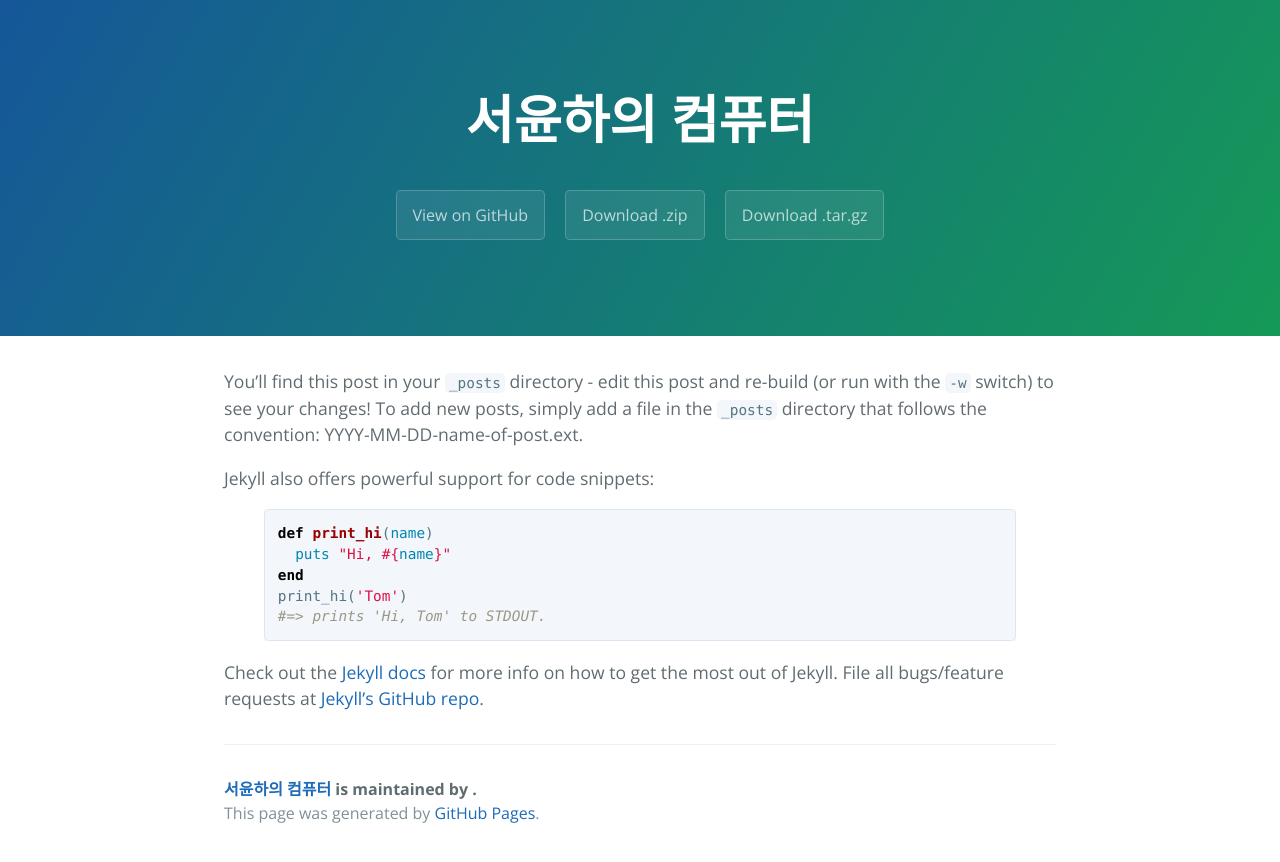
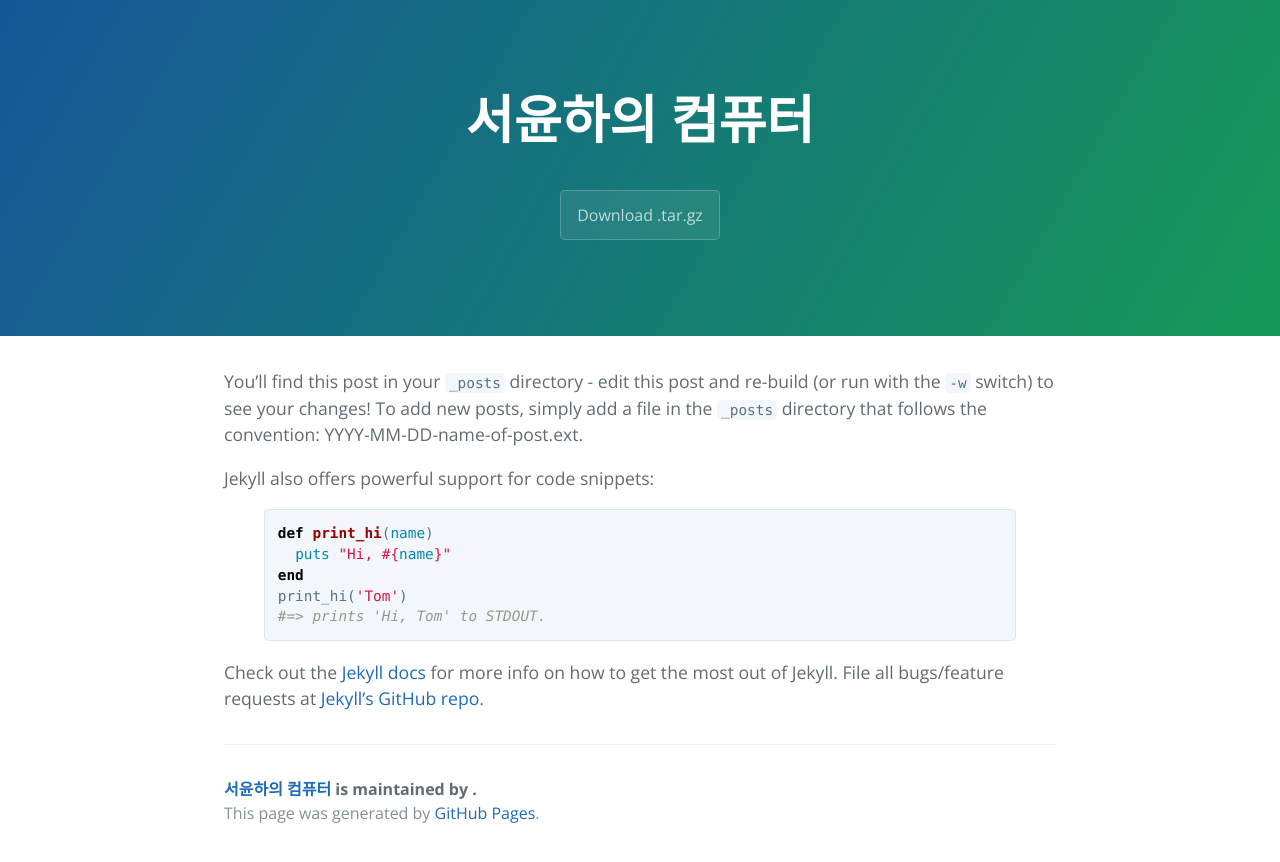
Before and after one commit to hahorse/hahorse.github.io, a Jekyll site: the page built from _posts/2016-02-12-sample-content.markdown, in a window 1280 px wide. Shown: the top 862 px of the page. Built offline with Jekyll 4.4.1, drawn with Linux system fonts in a browser that asks for light colours.

Commit message:
Update _includes/page-header.html

```diff
--- a/_includes/page-header.html
+++ b/_includes/page-header.html
@@ -1,7 +1,6 @@
 <section class="page-header">
   <h1 class="project-name">{{ site.title }}</h1>
   <h2 class="project-tagline">{{ site.tagline }}</h2>
-  <a href="#" class="btn">View on GitHub</a>
-  <a href="#" class="btn">Download .zip</a>
+
   <a href="#" class="btn">Download .tar.gz</a>
 </section>
```
